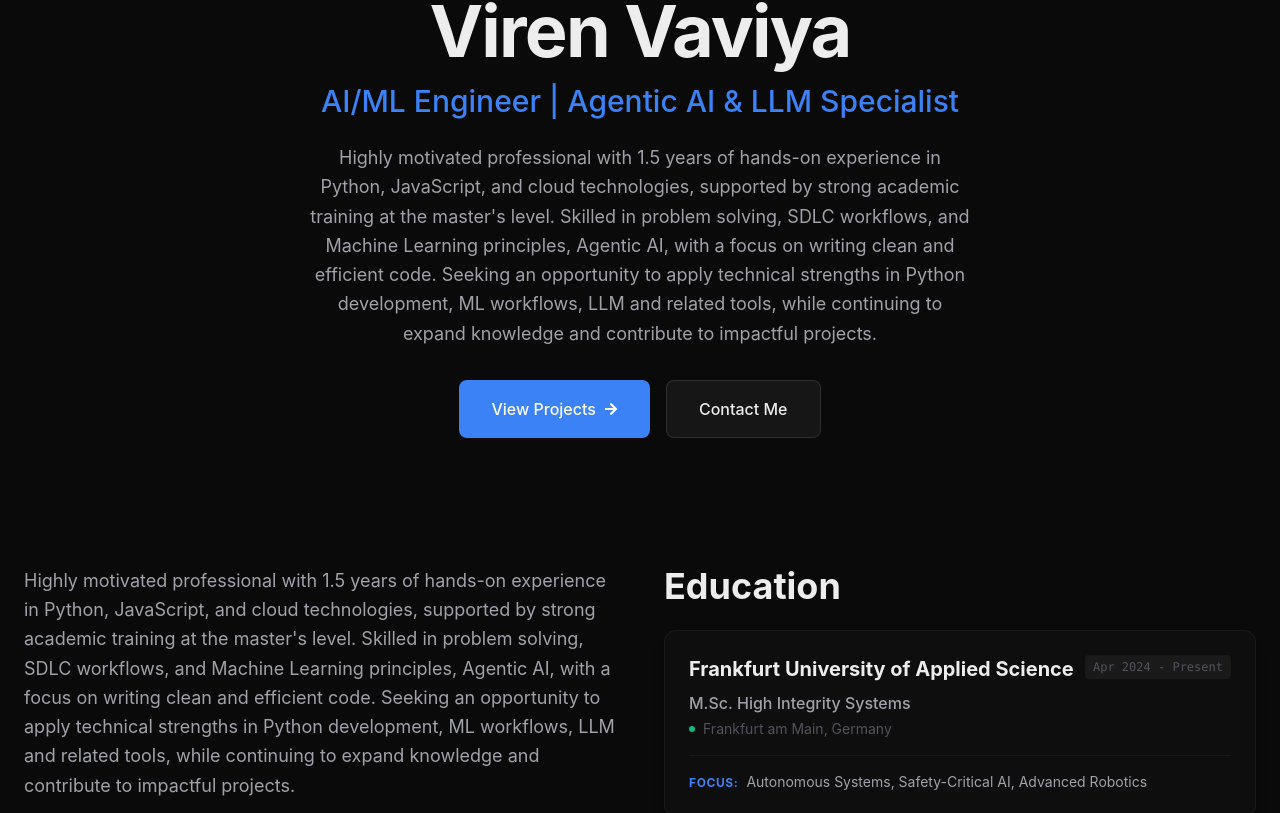
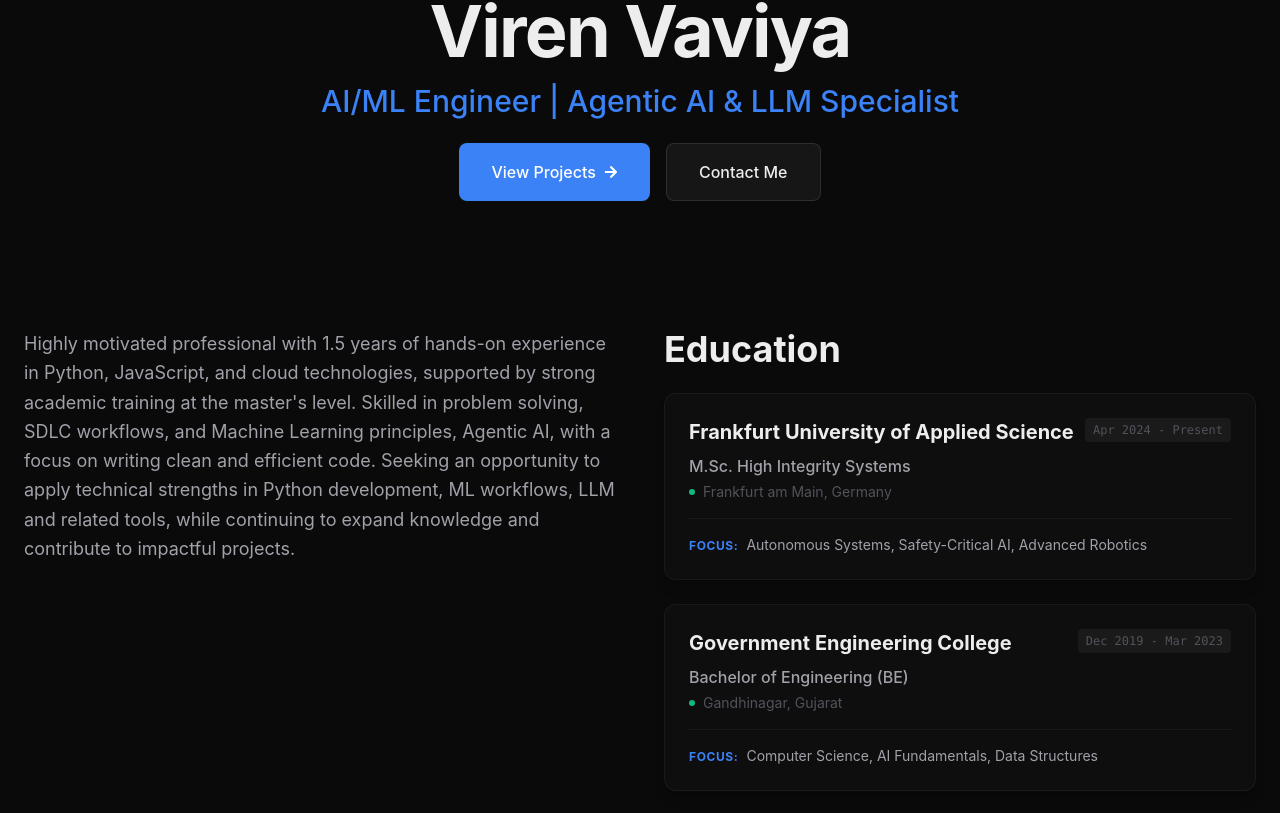
Before and after one commit to Vvren2022/portfolio_vren, a React (Vite) app: page / in a window 1280 px wide. Shown: the part 187-1000 px from the top of the page. Built offline with nearby package versions, Linux system fonts and the light colour scheme.

Commit message:
Fix: Remove bio from Hero and widen About section

```diff
--- a/src/components/About.jsx
+++ b/src/components/About.jsx
@@ -5,7 +5,7 @@ import { motion } from 'framer-motion';
 const About = () => {
     return (
         <section id="about" className="py-20 bg-background">
-            <div className="container mx-auto px-6 max-w-7xl">
+            <div className="container mx-auto px-6 max-w-full">
                 <motion.div
                     initial={{ opacity: 0, y: 20 }}
                     whileInView={{ opacity: 1, y: 0 }}
--- a/src/components/Hero.jsx
+++ b/src/components/Hero.jsx
@@ -30,9 +30,7 @@ const Hero = () => {
                         {profile.title}
                     </h2>
 
-                    <p className="text-lg text-text-secondary leading-relaxed mb-8 max-w-2xl">
-                        {profile.bio}
-                    </p>
+
 
                     <div className="flex flex-col sm:flex-row gap-4 justify-center">
                         <a
```
